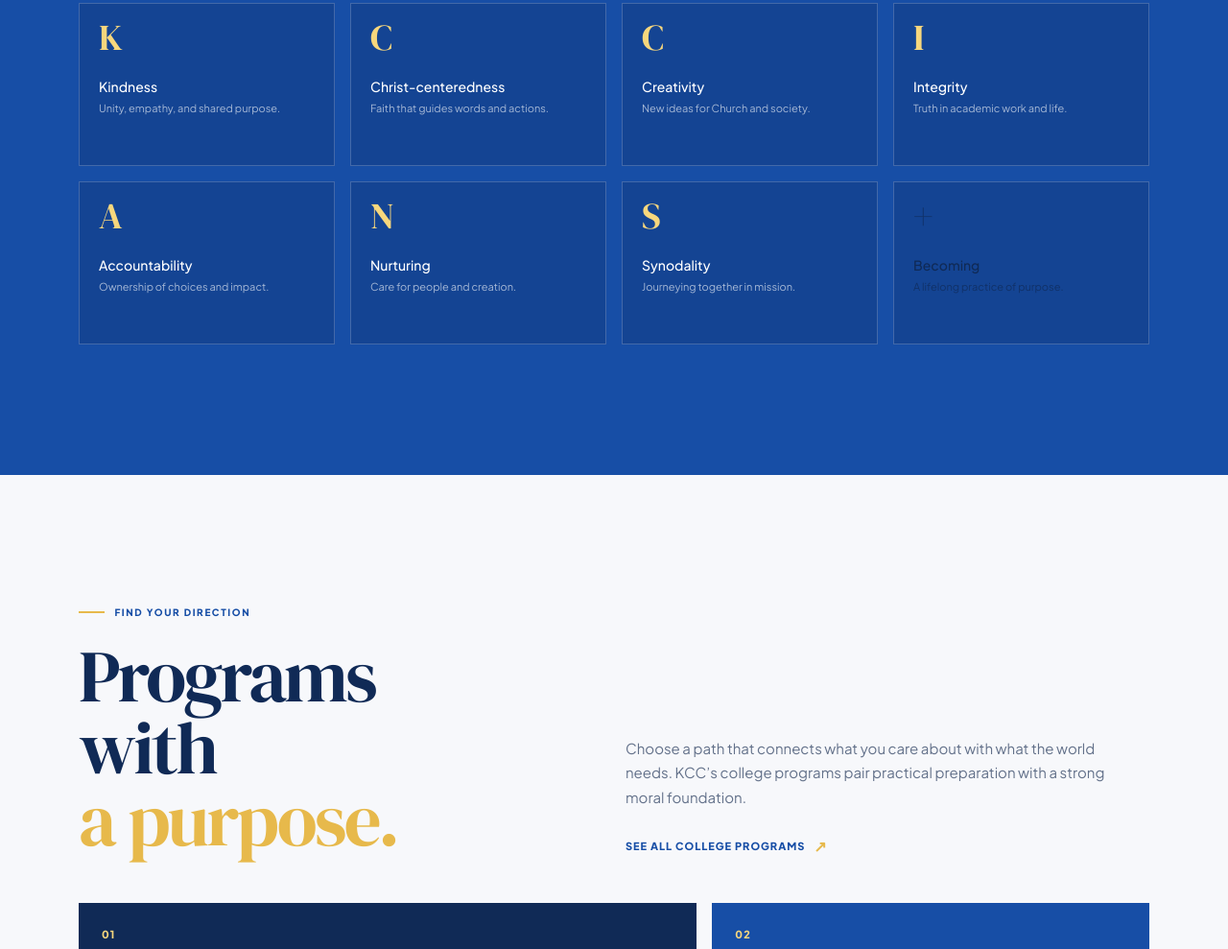
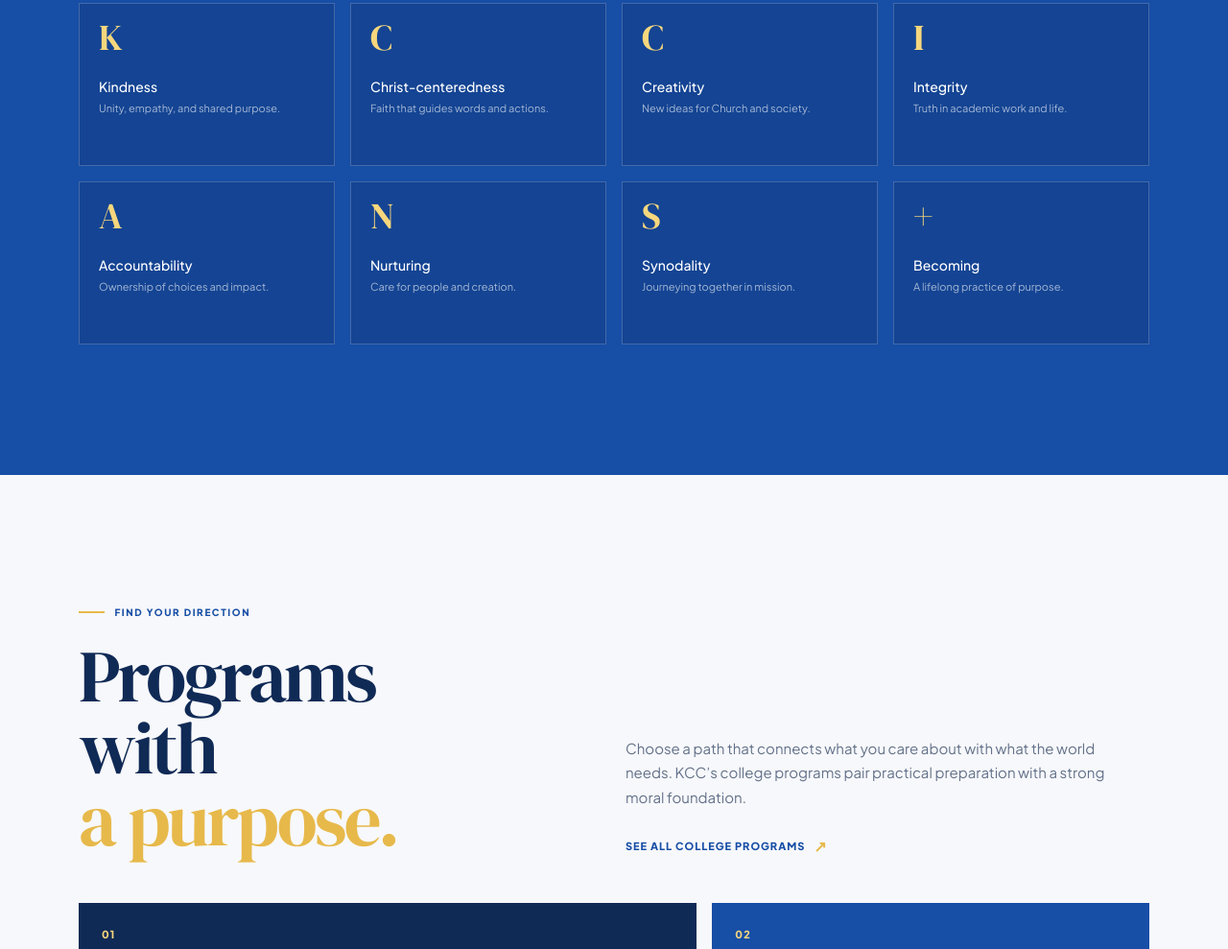
Before and after one commit to mayannmedes-stack/Medes-Project-2, a plain HTML site: page index.html in a window 1280 px wide. Shown: the part 2327-3316 px from the top of the page at 96% size. Drawn offline with nearby package versions, Linux system fonts and the light colour scheme.

Commit message:
Remove gold styling from Becoming value card

```diff
--- a/index.html
+++ b/index.html
@@ -116,7 +116,7 @@
             <div class="col-6 col-lg-3"><div class="value-card"><span>A</span><h3>Accountability</h3><p>Ownership of choices and impact.</p></div></div>
             <div class="col-6 col-lg-3"><div class="value-card"><span>N</span><h3>Nurturing</h3><p>Care for people and creation.</p></div></div>
             <div class="col-6 col-lg-3"><div class="value-card"><span>S</span><h3>Synodality</h3><p>Journeying together in mission.</p></div></div>
-            <div class="col-6 col-lg-3"><div class="value-card value-card--gold"><span>+</span><h3>Becoming</h3><p>A lifelong practice of purpose.</p></div></div>
+            <div class="col-6 col-lg-3"><div class="value-card value-card"><span>+</span><h3>Becoming</h3><p>A lifelong practice of purpose.</p></div></div>
           </div>
         </div>
       </section>
```
